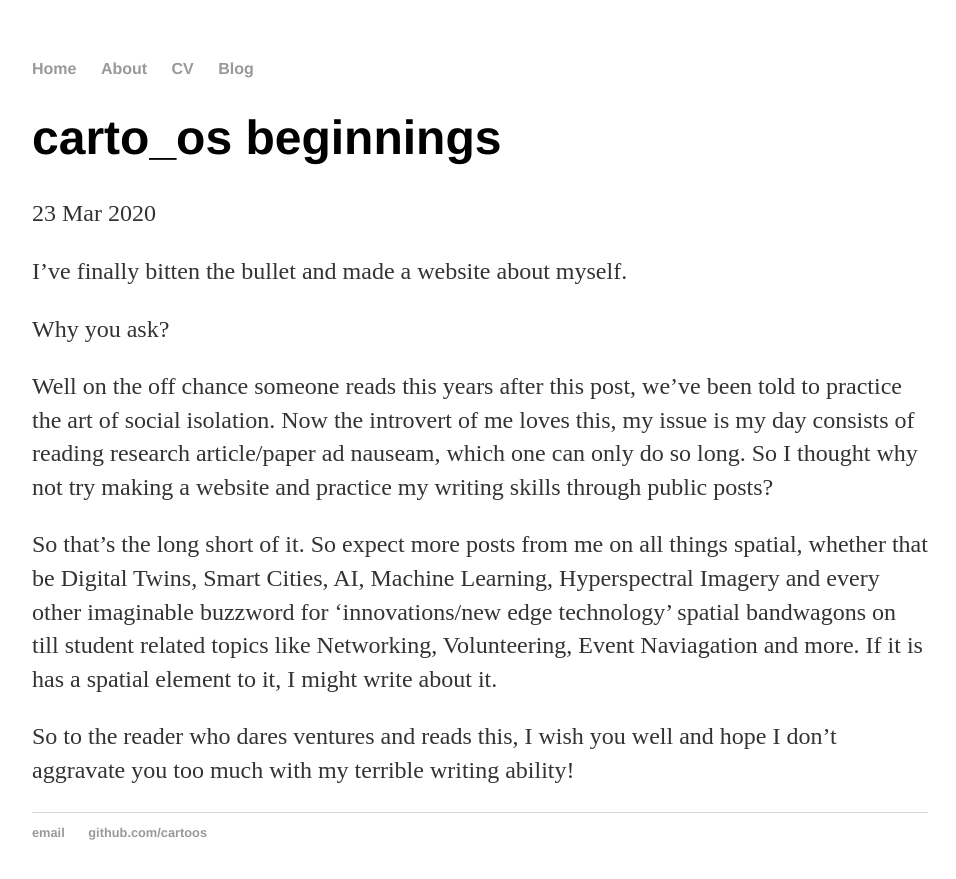
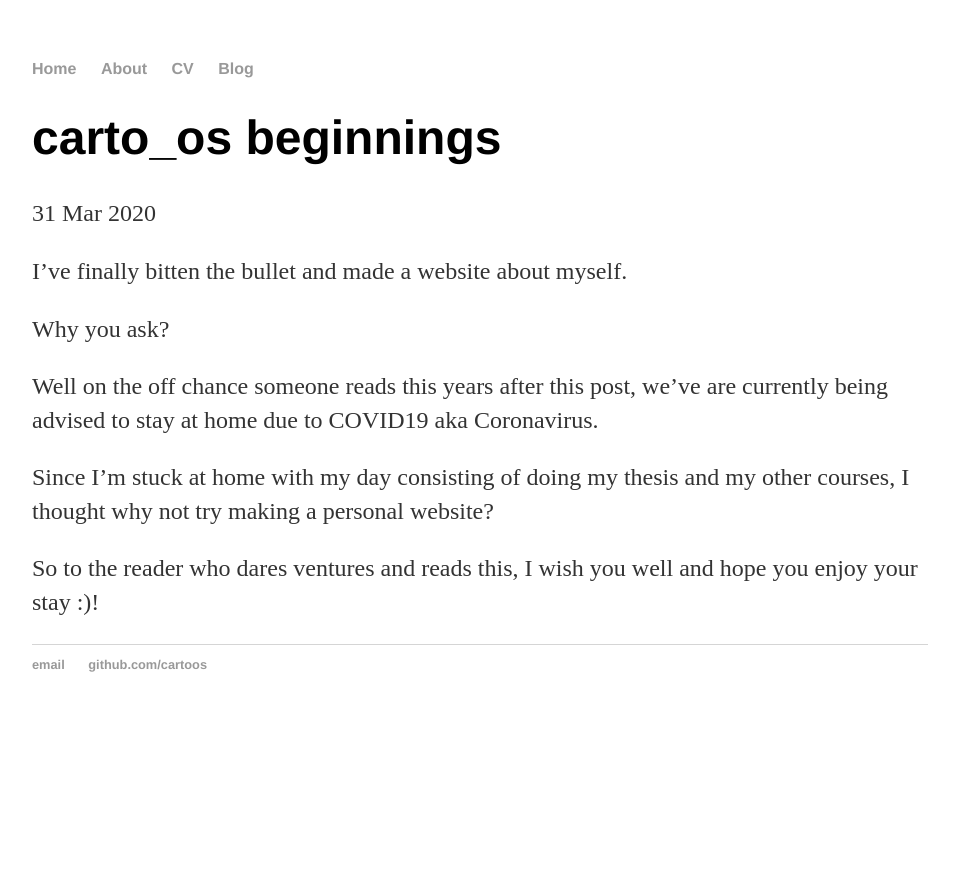
Before and after one commit to cartoos/cartoos.github.io, a Jekyll site: the page built from _posts/2020-03-23-carto_os-beginnings.md, in a window 1280 px wide. Shown: the top 879 px of the page, without its empty margins (160-1116 px from the left). Built offline with Jekyll 4.4.1, drawn with Linux system fonts in a browser that asks for light colours.

Commit message:
Update 2020-03-23-carto_os-beginnings.md

```diff
--- a/_posts/2020-03-23-carto_os-beginnings.md
+++ b/_posts/2020-03-23-carto_os-beginnings.md
@@ -1,15 +1,14 @@
 ---
 layout: post
 title: "carto_os beginnings"
-date: 2020-03-23
+date: 2020-03-31
 ---
 I've finally bitten the bullet and made a website about myself.
 
 Why you ask?
 
-Well on the off chance someone reads this years after this post, we've been told to practice the art of social isolation.
-Now the introvert of me loves this, my issue is my day consists of reading research article/paper ad nauseam, which one can only do so long. So I thought why not try making a website and practice my writing skills through public posts?
+Well on the off chance someone reads this years after this post, we've are currently being advised to stay at home due to COVID19 aka Coronavirus.
 
-So that's the long short of it. So expect more posts from me on all things spatial, whether that be Digital Twins, Smart Cities, AI, Machine Learning, Hyperspectral Imagery and every other imaginable buzzword for 'innovations/new edge technology' spatial bandwagons on till student related topics like Networking, Volunteering, Event Naviagation and more. If it is has a spatial element to it, I might write about it.
+Since I'm stuck at home with my day consisting of doing my thesis and my other courses, I thought why not try making a personal website?
 
-So to the reader who dares ventures and reads this, I wish you well and hope I don't aggravate you too much with my terrible writing ability!
+So to the reader who dares ventures and reads this, I wish you well and hope you enjoy your stay :)!
```
